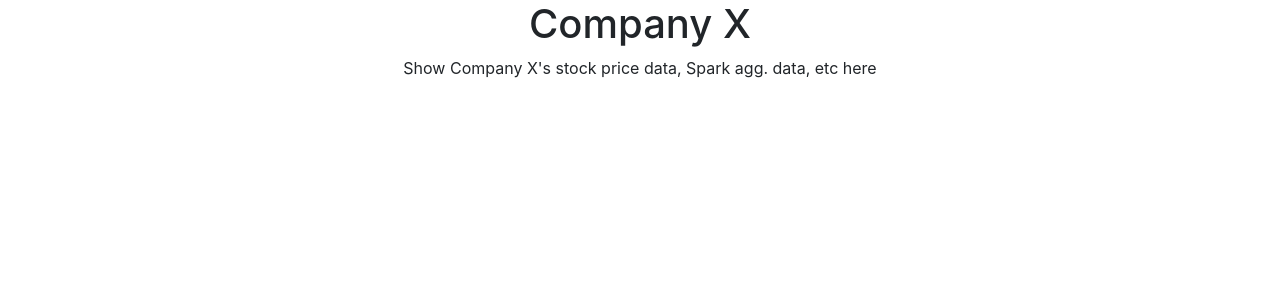
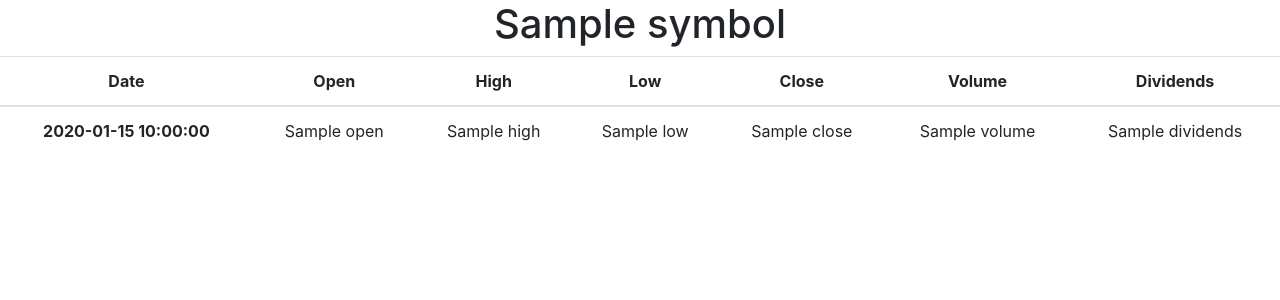
Before and after one commit to EricaXia/stock_app, a Flask app: template stock_app/stock_app/templates/page.html in a window 1280 px wide. Shown: the top 300 px of the page. Run offline with Flask 2, Linux system fonts and the light colour scheme; the template is opened without the code that fills it: most values are stand-ins (such as "Sample title", 1, 10 or a date in 2020); parts of the project's set-up code (start-up, migrations or seed data) failed here and were passed over; some libraries are stand-ins or nearby versions.

Commit message:
add price summary pages

```diff
--- a/stock_app/stock_app/extensions.py
+++ b/stock_app/stock_app/extensions.py
@@ -34,7 +34,8 @@ def open_connection():
 def get_companies(limit):
     conn = open_connection()
     with conn.cursor() as cursor:
-        result = cursor.execute(f'SELECT * FROM CompanyInformation LIMIT {limit};')
+        q = f'SELECT * FROM CompanyInformation LIMIT {limit};'
+        result = cursor.execute(q)
         companies = cursor.fetchall()
         if result > 0:
             # got_c = jsonify(companies)
@@ -44,7 +45,30 @@ def get_companies(limit):
     conn.close()
     return got_c
 
+def get_prices(symbol, limit):
+    conn = open_connection()
+    with conn.cursor() as cursor:
+        q = f"""
+            SELECT *
+            FROM {symbol}
+            ORDER BY date DESC
+            LIMIT {limit};
+        """
+        result = cursor.execute(q)
+        prices = cursor.fetchall()
+        if result > 0:
+            got_p = prices
+        else:
+            got_p = 'Nothing in DB'
+    conn.close()
+    return got_p
+
+
 
 if __name__ == "__main__":
     print("Test db connection to MySQL")
-    print(get_companies(limit=15))
+    # print(get_companies(limit=15))
+    prices = get_prices('A', 10)
+    for p in prices:
+        print(p)
+        print(type(p))
--- a/stock_app/stock_app/templates/page.html
+++ b/stock_app/stock_app/templates/page.html
@@ -15,13 +15,47 @@
       rel="stylesheet"
       href="{{ url_for('static', filename='styles.css') }}"
     />
+
+    <link
+      rel="shortcut icon"
+      href="{{ url_for('static', filename='favicon.ico') }}"
+    />
   </head>
 
   <body>
     {% block content %}
     <div class="text-center">
-      <h1>Company X</h1>
-      <p>Show Company X's stock price data, Spark agg. data, etc here</p>
+      <h1>{{ symbol }}</h1>
+
+      {# Price table starts here #}
+      <table class="table">
+        <thead>
+          <tr>
+            <th scope="col">Date</th>
+            <th scope="col">Open</th>
+            <th scope="col">High</th>
+            <th scope="col">Low</th>
+            <th scope="col">Close</th>
+            <th scope="col">Volume</th>
+            <th scope="col">Dividends</th>
+          </tr>
+        </thead>
+
+        <tbody>
+          {% for p_dict in price_results %} {# p_dict keys: date, open, high,
+          low, close, volumne, dividends #}
+          <tr>
+            <th scope="row">{{ p_dict['date'] }}</th>
+            <td>{{ p_dict['open'] }}</td>
+            <td>{{ p_dict['high'] }}</td>
+            <td>{{ p_dict['low'] }}</td>
+            <td>{{ p_dict['close'] }}</td>
+            <td>{{ p_dict['volume'] }}</td>
+            <td>{{ p_dict['dividends'] }}</td>
+          </tr>
+          {% endfor %}
+        </tbody>
+      </table>
     </div>
 
     {% endblock %}
```
Also changed, not shown: stock_app/stock_app/main.py (+11 -4 lines), stock_app/stock_app/templates/404.html (added, +26 -0 lines), stock_app/stock_app/templates/index.html (+14 -3 lines), stock_app/stock_app/static/favicon.ico (added).
